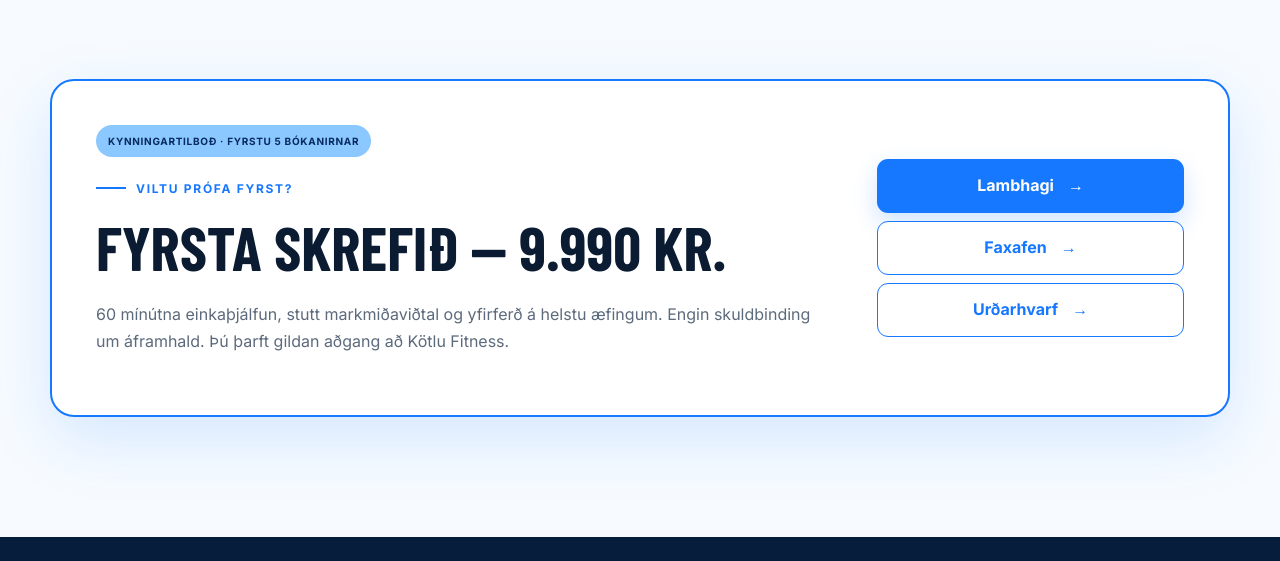
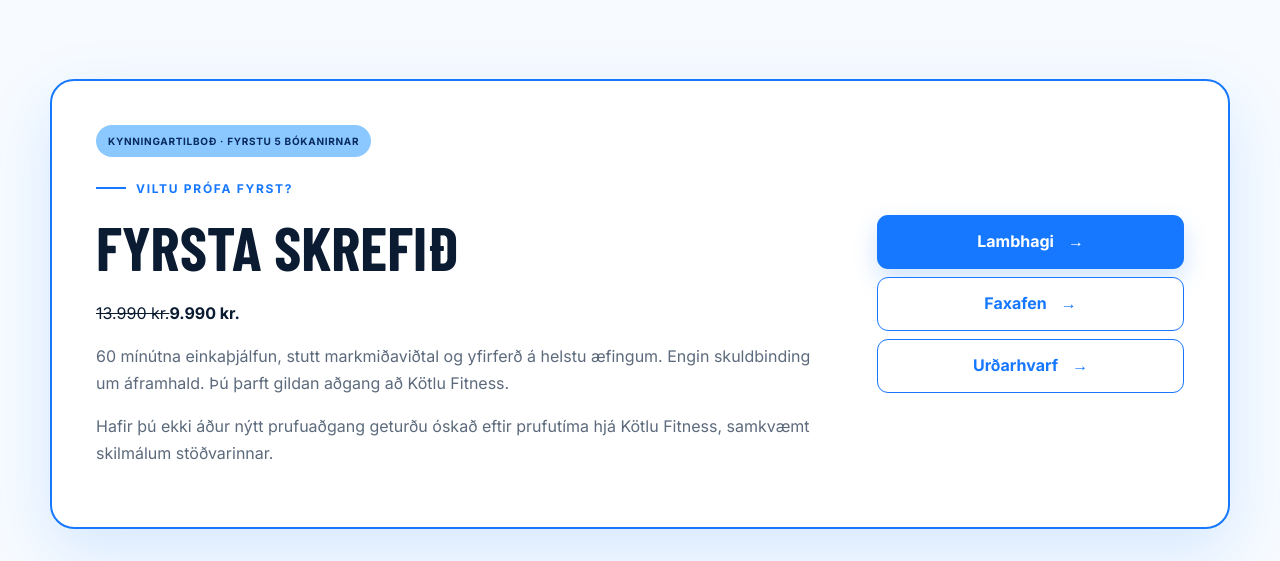
Before and after one commit to starnarpt/einkathjalfun, a website: page einkathjalfun.html in a window 1280 px wide. Shown: the part 3680-4241 px from the top of the page. Drawn offline with nearby package versions, Linux system fonts and the light colour scheme; files whose address does not match are found by name; a web font is replaced by a local one.

Commit message:
Update einkathjalfun.html

```diff
--- a/einkathjalfun.html
+++ b/einkathjalfun.html
@@ -105,7 +105,7 @@
 
       <section class="section detail-section" id="stakur-timi">
         <div class="section-shell single-page-booking starter-booking reveal">
-          <div><span class="starter-offer-label">Kynningartilboð · fyrstu 5 bókanirnar</span><p class="eyebrow"><span></span> Viltu prófa fyrst?</p><h2>Fyrsta skrefið — 9.990 kr.</h2><p>60 mínútna einkaþjálfun, stutt markmiðaviðtal og yfirferð á helstu æfingum. Engin skuldbinding um áframhald. Þú þarft gildan aðgang að Kötlu Fitness.</p></div>
+          <div><span class="starter-offer-label">Kynningartilboð · fyrstu 5 bókanirnar</span><p class="eyebrow"><span></span> Viltu prófa fyrst?</p><h2>Fyrsta skrefið</h2><div class="subpage-offer-price"><del>13.990 kr.</del><strong>9.990 kr.</strong></div><p>60 mínútna einkaþjálfun, stutt markmiðaviðtal og yfirferð á helstu æfingum. Engin skuldbinding um áframhald. Þú þarft gildan aðgang að Kötlu Fitness.</p><p class="katla-trial-note">Hafir þú ekki áður nýtt prufuaðgang geturðu óskað eftir prufutíma hjá Kötlu Fitness, samkvæmt skilmálum stöðvarinnar.</p></div>
           <div class="location-buttons"><a class="button" href="https://cal.com/stefan-arnar-einkaþjalfari-lw0lxt/einkathjalfun-lambhagi" target="_blank" rel="noopener noreferrer">Lambhagi <span>→</span></a><a class="button button-outline" href="https://cal.com/stefan-arnar-einkaþjalfari-lw0lxt/einkathjalfun-faxafen" target="_blank" rel="noopener noreferrer">Faxafen <span>→</span></a><a class="button button-outline" href="https://cal.com/stefan-arnar-einkaþjalfari-lw0lxt/einkathjalfun-urdarhvarf" target="_blank" rel="noopener noreferrer">Urðarhvarf <span>→</span></a></div>
         </div>
       </section>
```
